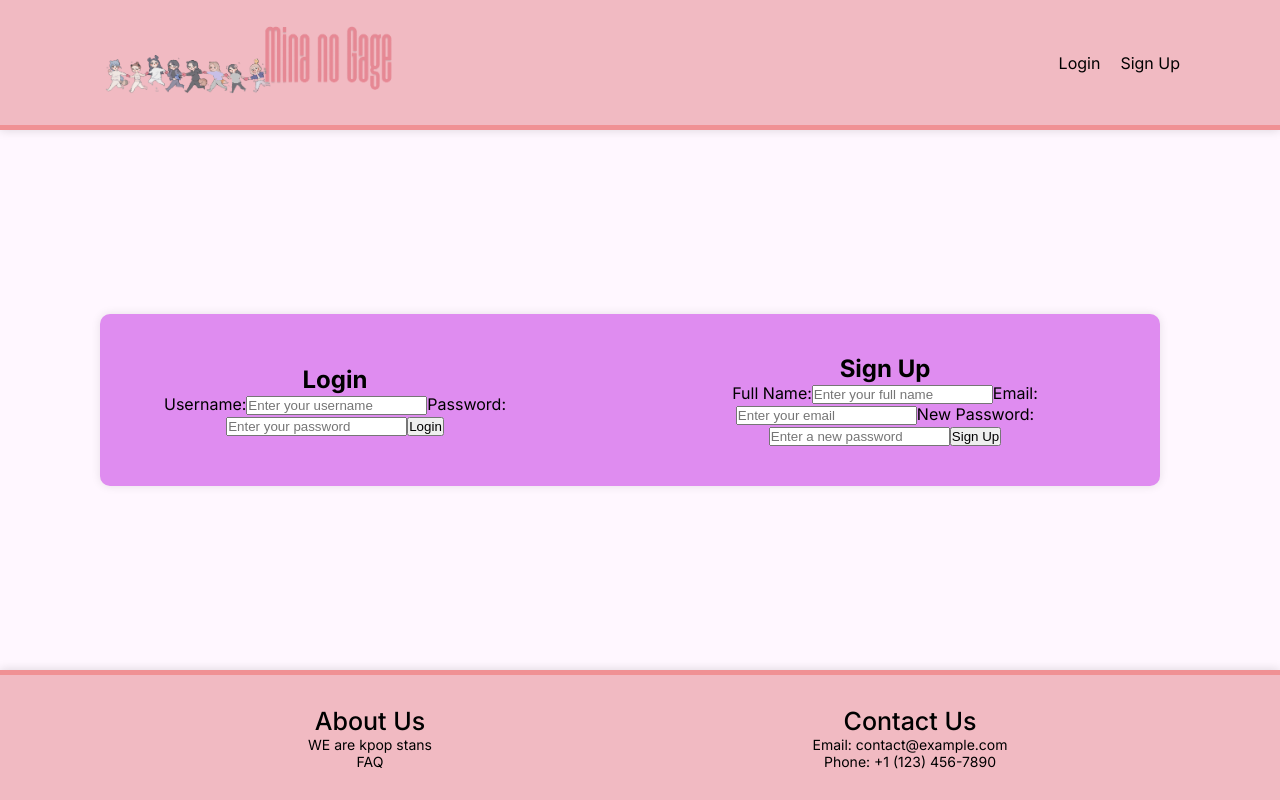
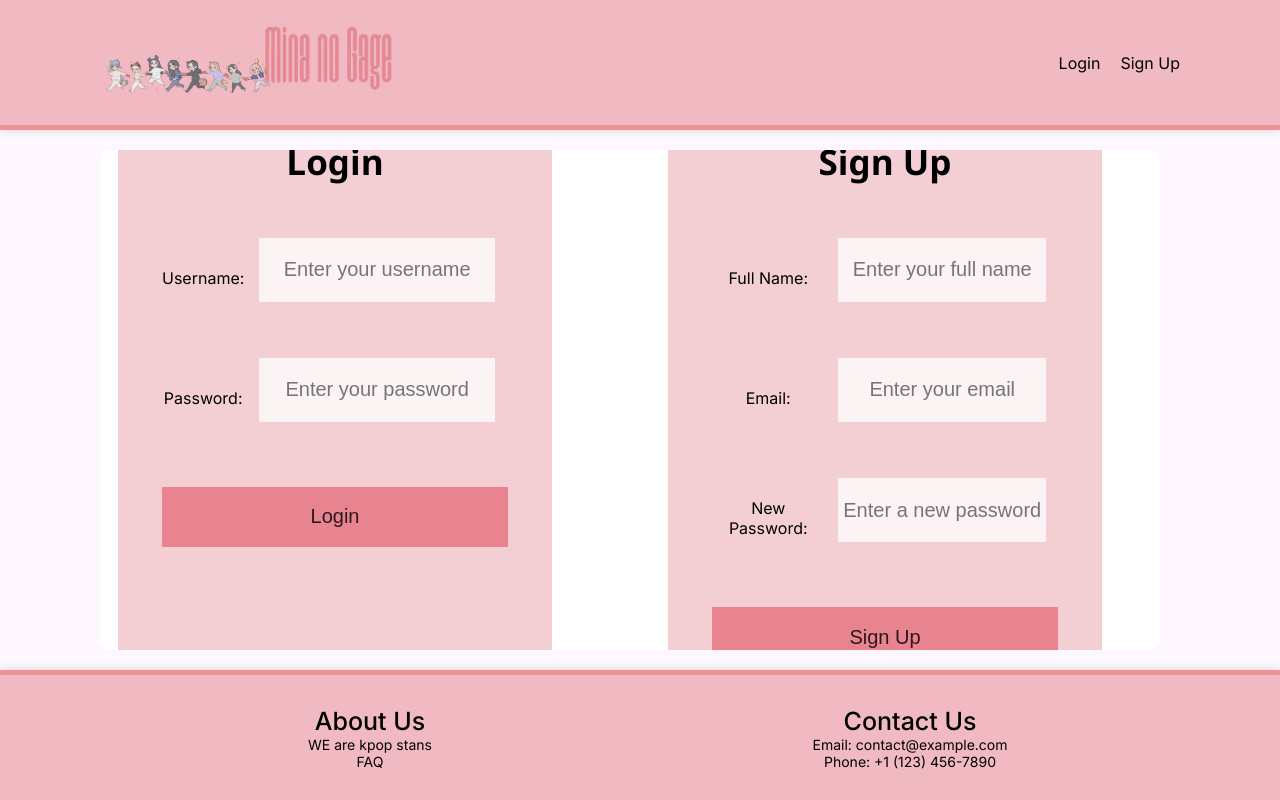
Before and after one commit to AyoItsYas/WEB-Project, a Next.js app in the folder frontend/: page /login in a window 1280 px wide. Built offline with nearby package versions, Linux system fonts and the light colour scheme.

Commit message:
Adding css to login and signup page part 4

```diff
--- a/frontend/src/app/login/layout.module.scss
+++ b/frontend/src/app/login/layout.module.scss
@@ -1,9 +1,9 @@
 .container {
+  font-family: inherit;
   display: flex;
-  box-shadow: 0 0 10px rgba(0, 0, 0, 0.1);
   border-radius: 10px;
   overflow: hidden;
-  background-color: rgb(223, 140, 240);
+  background-color: rgb(255, 255, 255);
   align-items: center;
   margin: 20px;
 }
@@ -18,31 +18,3 @@
   align-items: center;
   text-align: center;
 }
-
-.LoginBox,
-.SignupBox {
-  display: flex;
-  flex-direction: column;
-  justify-content: center;
-  align-items: center;
-  width: 300px;
-  height: auto;
-  background-color: white;
-  padding: 20px;
-  border-radius: 10px;
-  box-shadow: 0 0 10px rgba(0, 0, 0, 0.1);
-}
-
-
-.LoginForm label,
-.SignupForm label {
-  margin-bottom: 8px;
-}
-
-.LoginForm input,
-.SignupForm input {
-  width: 100%;
-  padding: 8px;
-  margin-bottom: 16px;
-  box-sizing: border-box;
-}
--- a/frontend/src/components/login/Common.module.scss
+++ b/frontend/src/components/login/Common.module.scss
@@ -1,14 +1,49 @@
-.LoginForm,
-.SignupForm {
-  flex: 1;
-  padding: 20px;
-  box-sizing: border-box;
+.h4{
+  font-family: 'Segoe UI', bold;
+  font-size: 35px;
+  margin-top: 4rem;
+  margin-bottom: 2rem;
 }
 
-.LoginForm {
-  background-color: #ffffff;
+.form{
+  display: inline-block;
+  align-items: center;
+  height: 270px;
+  width: 350px;
+  margin-bottom: 170px;
+}
+.text_area{
+  align-content: center;
+  margin-bottom: 35px;
+  width: 100%;
+  height: 64px;
 }
 
-.SignupForm {
-  background-color: #f2f2f2;
+.text_input{
+  margin-top: 1.2rem;
+  font-size: 20px;
+  border: none;
+  width: 90%;
+  text-align: center;
+  background-color: #ffffffc2;
 }
+
+.btn{
+  margin-top: 28px;
+  width: 100%;
+  height: 60px;
+  background: #e67481d0;
+  border: none;
+  font-size: 20px;
+  color: #000000d0;
+  cursor: pointer;
+  position: relative;
+}
+
+.login{
+  display: inline-block;
+  background: #f1c5cad0;
+  width: 434px;
+  height: 700px;
+  margin-top: 10%;
+}
--- a/frontend/src/components/login/LoginForm.tsx
+++ b/frontend/src/components/login/LoginForm.tsx
@@ -3,16 +3,24 @@ import style from './Common.module.scss';
 
 
 export default () => (
-  <div className="LoginForm">
-    <h2>Login</h2>
-    <form>
-      <label htmlFor="username">Username:</label>
-      <input type="text" id="username" name="username" placeholder="Enter your username" />
-
-      <label htmlFor="password">Password:</label>
-      <input type="password" id="password" name="password" placeholder="Enter your password" />
-
-      <button type="submit">Login</button>
-    </form>
-  </div>
+  <div className={`LoginForm ${style.login}`}>
+  <h2 className={style.h4}>Login</h2>
+  <form className={style.form}>
+    <table>
+      <tbody>
+        <tr>
+          <td><label htmlFor="username">Username:</label></td>
+          <td><input className={`${style.text_input} ${style.text_area}`} type="text" id="username" name="username" placeholder="Enter your username" /></td>
+        </tr>
+        <tr>
+          <td><label htmlFor="password">Password:</label></td>
+          <td><input className={`${style.text_input} ${style.text_area}`} type="password" id="password" name="password" placeholder="Enter your password" /></td>
+        </tr>
+        <tr>
+          <td colSpan={2} align="center"><button className={style.btn} type="submit">Login</button></td>
+        </tr>
+      </tbody>
+    </table>
+  </form>
+</div>
 );
--- a/frontend/src/components/login/SignupForm.tsx
+++ b/frontend/src/components/login/SignupForm.tsx
@@ -2,19 +2,28 @@ import React from 'react';
 import style from './Common.module.scss';
 
 export default () => (
-  <div className="SignupForm">
-    <h2>Sign Up</h2>
-    <form>
-      <label htmlFor="fullName">Full Name:</label>
-      <input type="text" id="fullName" name="fullName" placeholder="Enter your full name" />
-
-      <label htmlFor="email">Email:</label>
-      <input type="email" id="email" name="email" placeholder="Enter your email" />
-
-      <label htmlFor="newPassword">New Password:</label>
-      <input type="password" id="newPassword" name="newPassword" placeholder="Enter a new password" />
-
-      <button type="submit">Sign Up</button>
-    </form>
-  </div>
+  <div className={`SignupForm ${style.login}`}>
+  <h2 className={style.h4}>Sign Up</h2>
+  <form className={style.form}>
+    <table>
+      <tbody>
+        <tr>
+          <td><label htmlFor="fullName">Full Name:</label></td>
+          <td><input className={`${style.text_input} ${style.text_area}`} type="text" id="fullName" name="fullName" placeholder="Enter your full name" /></td>
+        </tr>
+        <tr>
+          <td><label htmlFor="email">Email:</label></td>
+          <td><input className={`${style.text_input} ${style.text_area}`} type="email" id="email" name="email" placeholder="Enter your email" /></td>
+        </tr>
+        <tr>
+          <td><label htmlFor="newPassword">New Password:</label></td>
+          <td><input className={`${style.text_input} ${style.text_area}`} type="password" id="newPassword" name="newPassword" placeholder="Enter a new password" /></td>
+        </tr>
+        <tr>
+          <td colSpan={2} align="center"><button className={style.btn} type="submit">Sign Up</button></td>
+        </tr>
+      </tbody>
+    </table>
+  </form>
+</div>
 );
```
